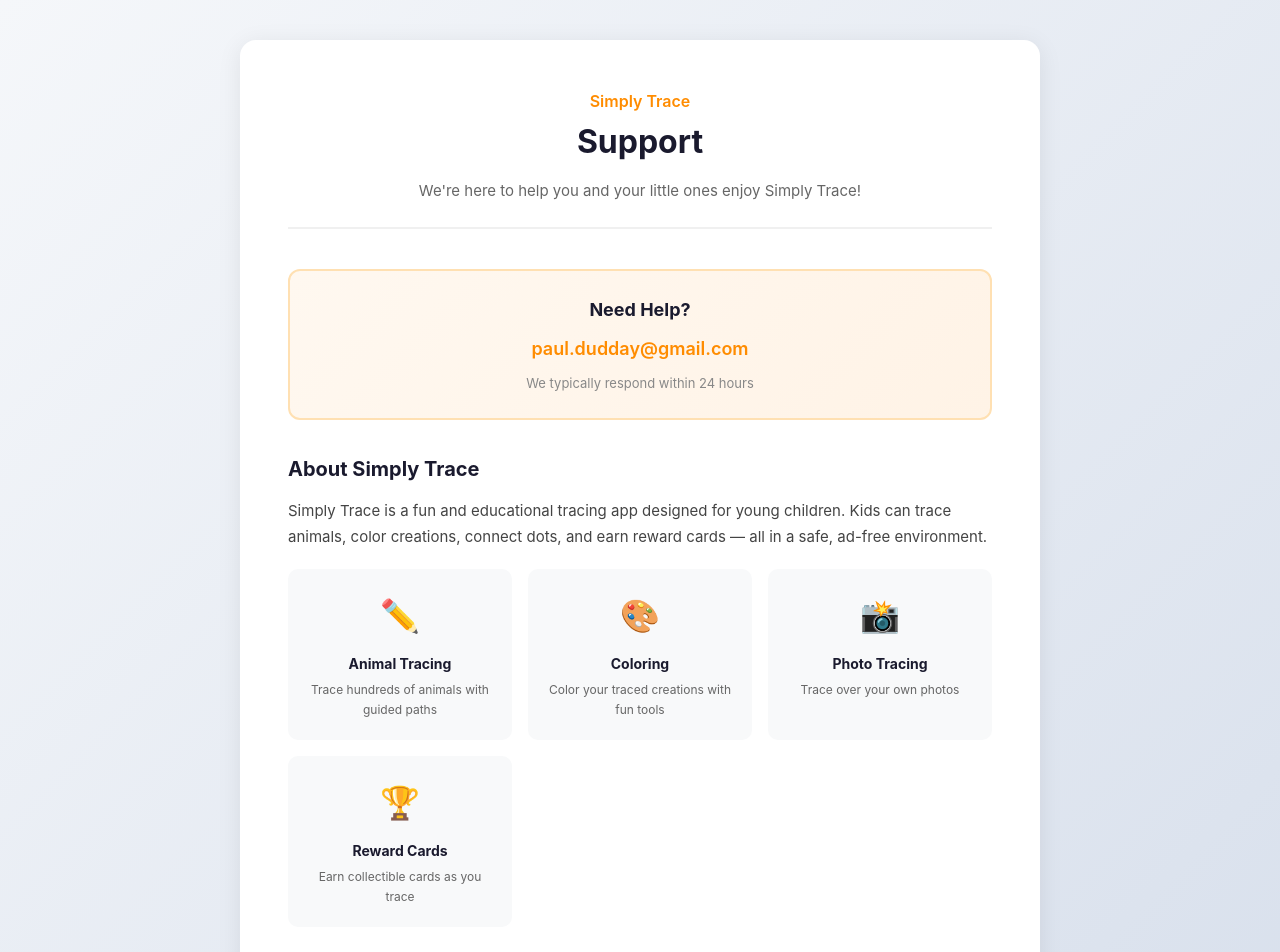
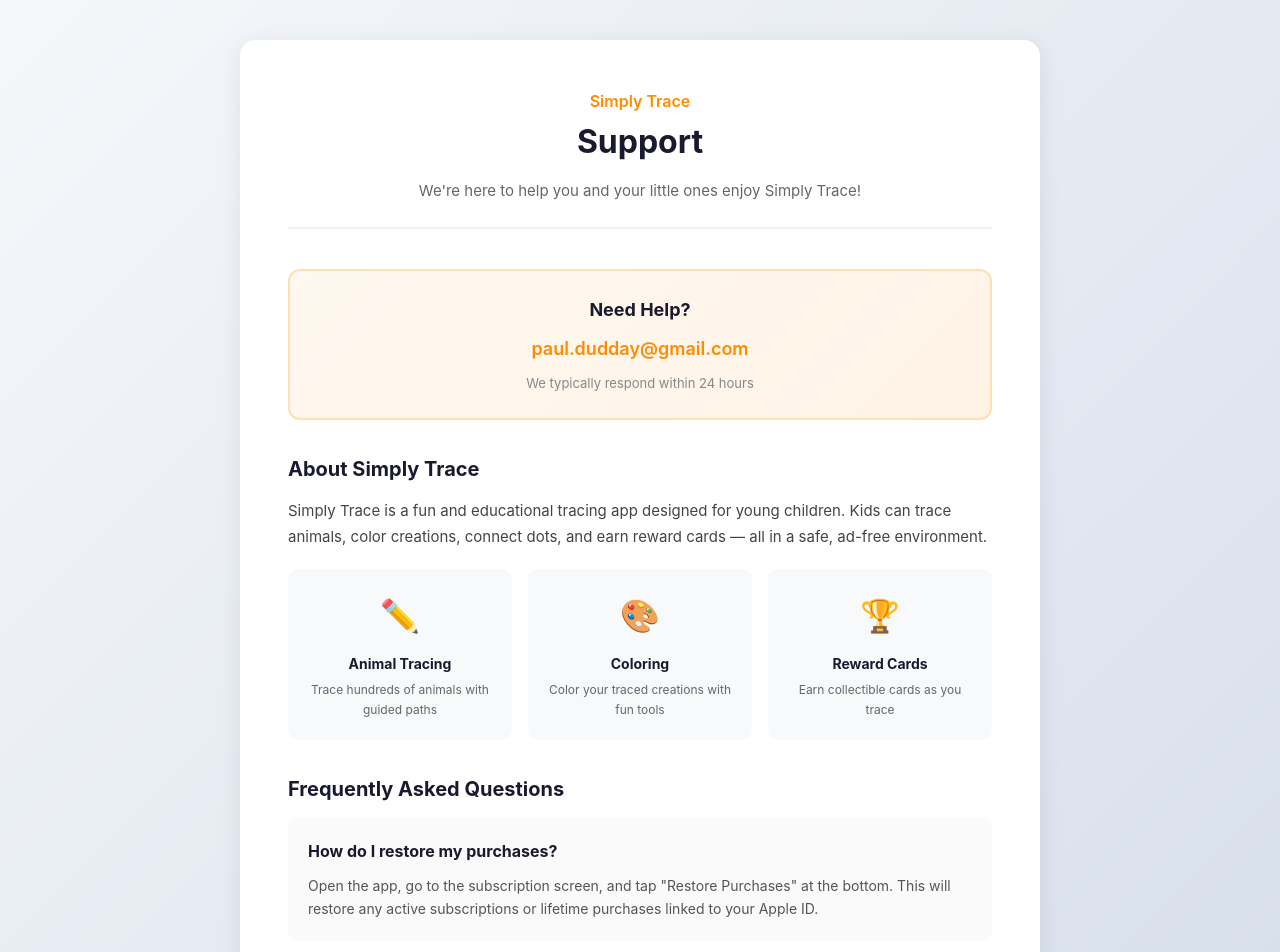
Before and after one commit to pdudday/docs, a plain HTML site: page simplytrace/support.html in a window 1280 px wide. Shown: the top 952 px of the page. Drawn offline with Linux system fonts and the light colour scheme.

Commit message:
Remove Photo Tracing feature card from SimplyTrace support page

```diff
--- a/simplytrace/support.html
+++ b/simplytrace/support.html
@@ -181,11 +181,6 @@
                 <p>Color your traced creations with fun tools</p>
             </div>
             <div class="feature-card">
-                <div class="icon">📸</div>
-                <h4>Photo Tracing</h4>
-                <p>Trace over your own photos</p>
-            </div>
-            <div class="feature-card">
                 <div class="icon">🏆</div>
                 <h4>Reward Cards</h4>
                 <p>Earn collectible cards as you trace</p>
```
